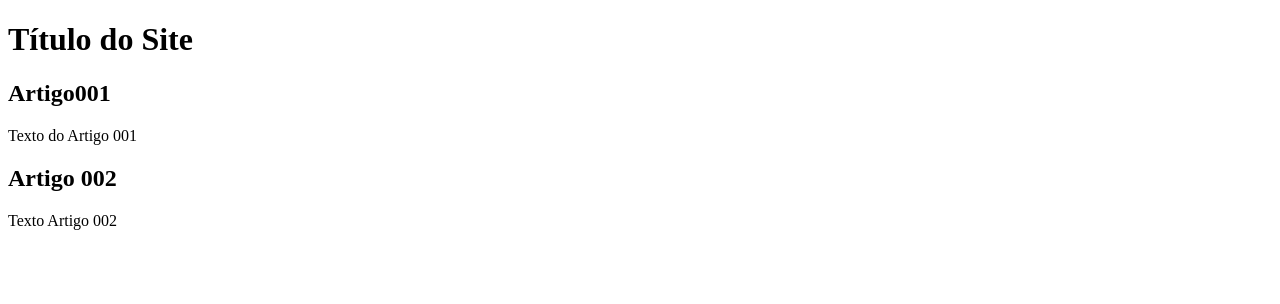
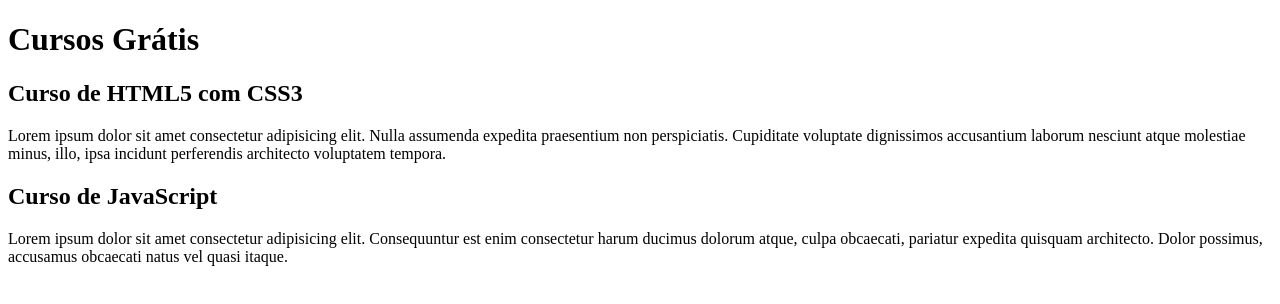
Before and after one commit to natalierzz/projeto-site, a plain HTML site: page index.html in a window 1280 px wide. Drawn offline with Linux system fonts and the light colour scheme.

Commit message:
comecei a escrever o conteúdo

```diff
--- a/index.html
+++ b/index.html
@@ -10,15 +10,15 @@
 <body>
     <main>
         <header>
-            <h1>Título do Site</h1>
+            <h1>Cursos Grátis</h1>
             <article>
-                <h2>Artigo001</h2>
-                <p>Texto do Artigo 001</p>
+                <h2>Curso de HTML5 com CSS3</h2>
+                <p>Lorem ipsum dolor sit amet consectetur adipisicing elit. Nulla assumenda expedita praesentium non perspiciatis. Cupiditate voluptate dignissimos accusantium laborum nesciunt atque molestiae minus, illo, ipsa incidunt perferendis architecto voluptatem tempora.</p>
             </article>
             <article>
-                <h2>Artigo 002
+                <h2>Curso de JavaScript
                 </h2>
-                <p>Texto Artigo 002
+                <p>Lorem ipsum dolor sit amet consectetur adipisicing elit. Consequuntur est enim consectetur harum ducimus dolorum atque, culpa obcaecati, pariatur expedita quisquam architecto. Dolor possimus, accusamus obcaecati natus vel quasi itaque.
                 </p>
             </article>
         </header>
```
